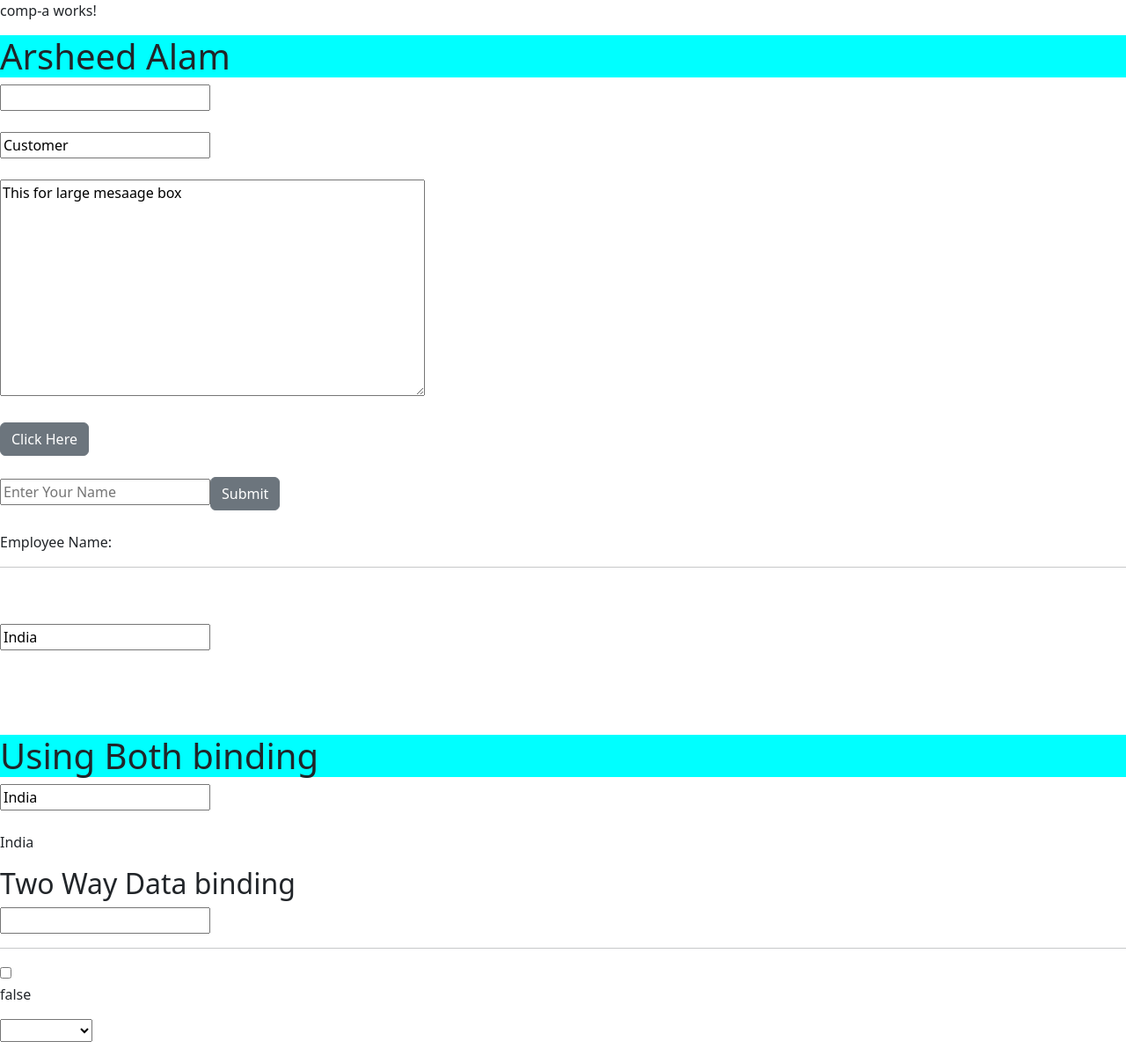
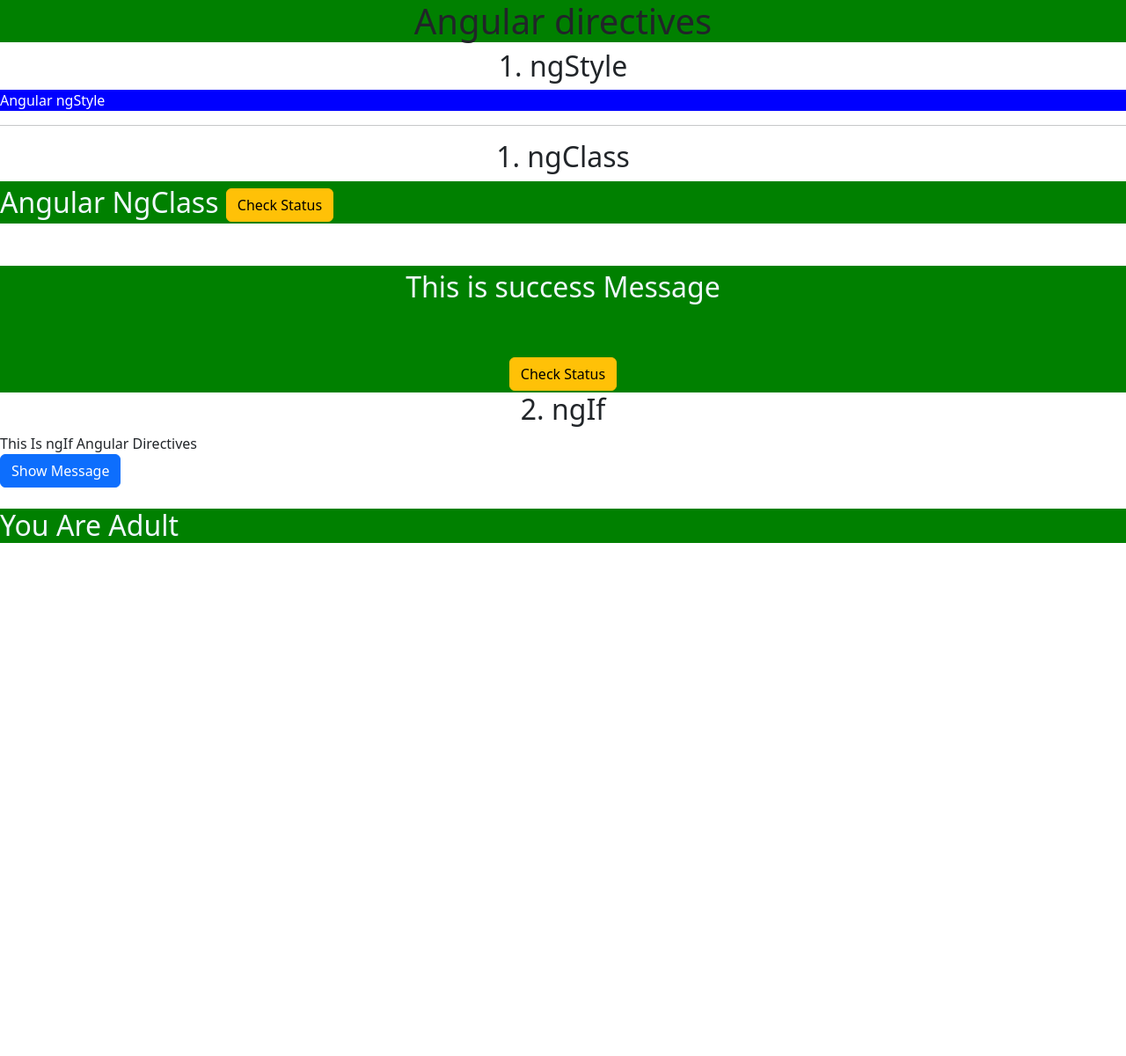
Before and after one commit to alamarsheed4/AngularLearning, an Angular app: page / in a window 1280 px wide. Shown: the whole page at 88% size. After the commit the page ends 800 px from the top, so only its background shows below. Built offline with nearby package versions, Linux system fonts and the light colour scheme.

Commit message:
Initial commit

```diff
--- a/src/app/app.css
+++ b/src/app/app.css
@@ -1,3 +1,25 @@
 h1{
     background-color: green;
 }
+.card-title{
+    background-color: #4f88ba;
+    color: white;
+}
+.card-body{
+    padding: 5;
+}
+.card-text{
+    padding: 10px;
+    text-align: justify;
+}
+
+.success{
+    background-color: green;
+    color: aliceblue;
+    font-size: xx-large;
+}
+.failure{
+    background-color: red;
+    color: aliceblue;
+    font-size: xx-large;
+}
--- a/src/app/app.html
+++ b/src/app/app.html
@@ -1,43 +1,137 @@
-<app-comp-a></app-comp-a>
+<!--
+<div class="text-center mt-5">
+<h1>Hello This is root App</h1>
 
+<button class="btn btn-primary ">Click Here</button>
+</div>
 
-<!--
-<h1>This is Angular My App</h1>
+<div class="container mt-5">
+  <div class="row g-4">
 
-<h1>Hello This is: {{Name}}</h1>
+    <!-- Card 1
+    <div class="col-md-4">
+      <div class="card text-center shadow-lg h-100">
+        <div class="card-body">
+          <h5 class="card-title">Angular</h5>
 
-<h2>{{getUserDetails()}}</h2>
+          <p class="card-text" style="background: #e2e2e2;">
+            Lorem ipsum dolor sit amet consectetur adipisicing elit.
+            Adipisci illo ratione consequatur animi assumenda, nulla
+            quasi libero iste provident optio.
+          </p>
 
- <input type="text" value="Admin">
+          <button class="btn btn-primary">Click Here</button>
+        </div>
+      </div>
+    </div>
 
-<input type="text" [value]="customerRole" placeholder="Please Enter your Value"> Property Binding
+    <!-- Card 2
+    <div class="col-md-4">
+      <div class="card text-center shadow-lg h-100">
+        <div class="card-body">
+          <h5 class="card-title">React</h5>
 
-<button class="btn btn-primary">Click Here</button>
+          <p class="card-text" style="background: #e2e2e2;">
+            Lorem ipsum dolor sit amet consectetur adipisicing elit.
+            Adipisci illo ratione consequatur animi assumenda, nulla
+            quasi libero iste provident optio.
+          </p>
 
-<h1>{{ProjectName}}- {{ProjectTitle}}</h1>
+          <button class="btn btn-primary">Click Here</button>
+        </div>
+      </div>
+    </div>
 
+    <!-- Card 3
+    <div class="col-md-4">
+      <div class="card text-center shadow-lg h-100">
+        <div class="card-body">
+          <h5 class="card-title">JavaScript</h5>
 
-<textarea rows="5" cols="50" [value]="Message">
+          <p class="card-text" style="background: #e2e2e2;">
+            Lorem ipsum dolor sit amet consectetur adipisicing elit.
+            Adipisci illo ratione consequatur animi assumenda, nulla
+            quasi libero iste provident optio.
+          </p>
 
-</textarea>
+          <button class="btn btn-primary">Click Here</button>
+        </div>
+      </div>
+    </div>
+
+  </div>
+</div> -->
+
+<h1 class="text-center">Angular directives</h1>
+
+<!-- The directives is a instruction that tell the angular
+ how to work with HTML Elements.It change the element appearence
+modify, behaviour and control the content to display.
+
+Types of directives
+
+1. Component Directives
+2. Attributes Directives
+3. Structure Directives
+
+1. Component Directives- create reusable user interface section
+2. Attributes Directives - change elemet behaviour, appearance
+Example - ngStyle, ngClass
+3. Structure Directives - add, remove and repeat element in DOM
+-->
+
+<h2 class="text-center">1. ngStyle</h2>
+
+<!-- <div style="background: red; color: white;">Red</div> -->
+
+<div [ngStyle]="{'background-color': divBgColor,'color': divTextColor}">Angular ngStyle</div>
+
+<hr>
+
+<h2 class="text-center">1. ngClass</h2>
+
+<!-- <div class="success">Angular NgClass</div> -->
+
+<!-- Now Using ngClass -->
+
+<div [ngClass]="divCheckStatus? divSucceesClass: divFailClass">Angular NgClass
+<button (click) = 'checkStatus()' class="btn btn-warning">Check Status</button>
+</div>
+  <br><br>
+
+<div class="text-center" [ngClass]="currentClass">{{Message}}
+<br><br>
+<button (click) = 'checkStatus()' class="btn btn-warning">Check Status</button>
+</div>
+
+<h2 class="text-center">2. ngIf</h2>
+
+<!-- ngIf work on the condition whether the have to add, show
+show in your DOM
+-->
+
+<!-- Note: Using ngStyle we can hide the HTML Element but in DOM
+           but using *ngIf  we can hide the HTML Element even in DOM also
+-->
+
+<div *ngIf = "ngElement == 'ngIf Element'">
+  This Is ngIf Angular Directives
+</div>
+
+<div *ngIf = 'isVisible'>
+  <h2>This is Angular 22</h2>
+</div>
+
+<button (click) = 'showMessage()' class="btn btn-primary">Show Message</button>
+
+<div *ngIf ='isVisible' >
+    <h2>This is Message</h2>
+</div>
 
 <br><br>
-<table class="table table-bordered table-striped">
-          <thead class="table-primary">
-            <tr>
-              <th>S.No</th>
-              <th>Employee Name</th>
-            </tr>
-          </thead>
 
-          <tbody>
-            @for (employeeName of employeeList; track $index) {
-              <tr>
-                <td>{{ $index + 1 }}</td>
-                <td>{{ employeeName }}</td>
-              </tr>
-            }
+<div [ngClass] = "age>18 ? divSucceesClass: divFailClass">
+   <h2 *ngIf = "age >18">You Are Adult</h2>
 
-          </tbody>
-        </table>
--->
+    <h2 *ngIf = "age < 18">You Are Child</h2>
+</div>
--- a/src/app/app.ts
+++ b/src/app/app.ts
@@ -1,32 +1,51 @@
+import { CommonModule } from '@angular/common';
 import { Component} from '@angular/core';
-import {CompA} from './comp-a/comp-a';
 import { FormsModule } from '@angular/forms';
 @Component({
-  imports:[CompA,FormsModule],
+  imports:[FormsModule, CommonModule],
   selector: 'app-root',
   styleUrl: './app.css',
   templateUrl: './app.html',
 })
 export class App {
 
-  Name:string = 'Arsheed Alam'
-  title:string = 'Angular Course'
-  Salary:number = 34000
+  divBgColor = 'blue'
+  divTextColor = 'white'
 
+  divCheckStatus = true
 
-  customerRole = 'Admin'
-Message = "This is Text Area"
-  getUserDetails(){
-    return `This is ${this.Name} Salary: ${this.Salary}
-    Title: ${this.title}`
+  divSucceesClass = 'success'
+  divFailClass = 'failure'
+
+  divSuccessMessage = "This is success Message"
+  divFailureMessage = "This is Failure Message"
+
+  Message = this.divSuccessMessage
+
+  currentClass = this.divSucceesClass
+
+  checkStatus(){
+    if(this.currentClass === this.divSucceesClass){
+       this.currentClass = this.divFailClass
+       this.Message = this.divFailureMessage
+    }else{
+       this.currentClass = this.divSucceesClass
+       this.Message = this.divSuccessMessage
+    }
   }
 
-  employeeList: any[] = [" Arsheed ", "Rahul", "Suman", "Kiran"];
+ngElement = "ngIf Element"
 
+isVisible = false
 
-  ProjectName = "Angular";
+showMessage(){
+   if(this.isVisible == true){
+    this.isVisible = false
+   }else{
+    this.isVisible = true
+   }
+}
 
-  ProjectTitle = "Basic Angular Application"
-
+age= 34
 
 }
--- a/src/app/comp-a/comp-a.css
+++ /dev/null
@@ -1,3 +0,0 @@
-h1{
-    background-color: aqua;
-}
--- a/src/app/comp-a/comp-a.html
+++ /dev/null
@@ -1,72 +0,0 @@
-<p>comp-a works!</p>
-
-
-<h1>{{Name}}</h1>
-
-<input [type]="customerType">
-
-<br><br>
-
-<input type="text" [value]="customerName">
-
-<br><br>
-
-<textarea rows="10" cols="50" [value]="Message"></textarea>
-<br><br>
-<button class="btn btn-secondary" (click) = 'btnClick()'>
-    Click Here
-</button>
-<br><br>
-<input type="text" [placeholder]="placeHolder" #employee
-(keyup) = 'keyUp($event)'
->
-
-<button class="btn btn-secondary" (click) = 'btnClick()'>Submit</button>
-<br><br>
-<label for="">Employee Name</label>: {{employeeName}}
-
-<!-- ngModel -->
-
-<hr>
-<br><br>
-<input class="mb-4" type="text" [ngModel]= "customerLocation">
-<br><br>
-<!-- Property and event binding seperate -->
-
-<!-- <input class="mb-4" type="text" [ngModel]= "customerLocation"
- (ngModelChange) = 'customerLocationChange($event)'
-> -->
-
-<!-- Note: $event contains the information about your DOM Element -->
-
-<!-- Now combine both binding give same result -->
-<br><br>
-
-<!-- Two way data binding -->
-<h1>Using Both binding</h1>
-<input class="mb-4" type="text" [(ngModel)]= "customerLocation">
-
-<p>{{customerLocation}}</p>
-
-<h2>Two Way Data binding</h2>
-
-<input type="text" [(ngModel)] = 'username'>
-
-<p>{{username}}</p>
-
-<hr>
-
-<input type="checkbox" [(ngModel)] = 'ischecked'>
-
-<p>{{ischecked}}</p>
-
-
-<select [(ngModel)] = 'selectCity'>
-    <option>Select City</option>
-    <option>Mumbai</option>
-    <option>Pune</option>
-    <option>Hyderabad</option>
-    <option>Bangalore</option>
-</select>
-
-<p>{{selectCity}}</p>
--- a/src/app/comp-a/comp-a.ts
+++ /dev/null
@@ -1,67 +0,0 @@
-import { CommonModule } from '@angular/common';
-import { Component } from '@angular/core';
-import { FormsModule } from '@angular/forms';
-
-@Component({
-  imports: [CommonModule, FormsModule],
-  selector: 'app-comp-a',
-  styleUrl: './comp-a.css',
-  templateUrl: './comp-a.html',
-})
-export class CompA {
-
-  Name:string = "Arsheed Alam"
-
-customerType = 'text';
-customerName = 'Customer';
-
-constructor() {
-  setTimeout(() => {
-    this.customerType = 'checkbox';
-    this.customerName = 'Angular 22';
-  }, 5000);
-}
-
-Message = "This for large mesaage box"
-
-btnClick(){
-  console.log('Button Clicked!!');
-
-  console.log(this.employeeName);
-
-
-}
-
-placeHolder = 'Enter Your Name'
-
-employeeName = ""
-
-keyUp(eventDetails: KeyboardEvent){
-
-  let inputEle = eventDetails.target as HTMLInputElement
-  //  console.log(inputEle);
-
-  // console.dir(inputEle);
-
-  //console.log(inputEle.value);
-
-  this.employeeName = inputEle.value
-
-}
-  customerLocation = 'India'
-// This approach when you want seperate propery binding and event binding
-  // customerLocationChange(customerName:any){
-  //   console.log(customerName);
-
-  //   this.customerLocation = customerName
-
-  // }
-
-  username = '';
-
-  ischecked = false;
-
-  selectCity = '';
-
-
-}
```
